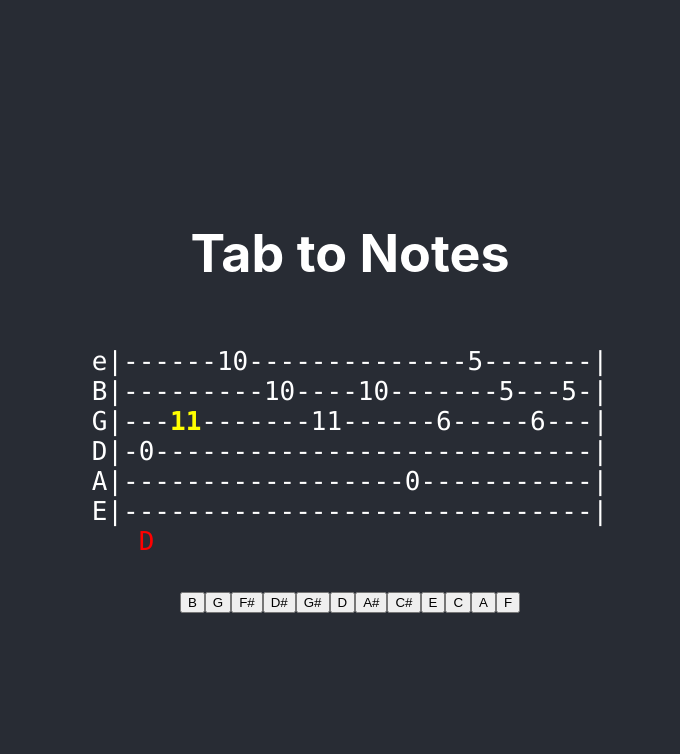
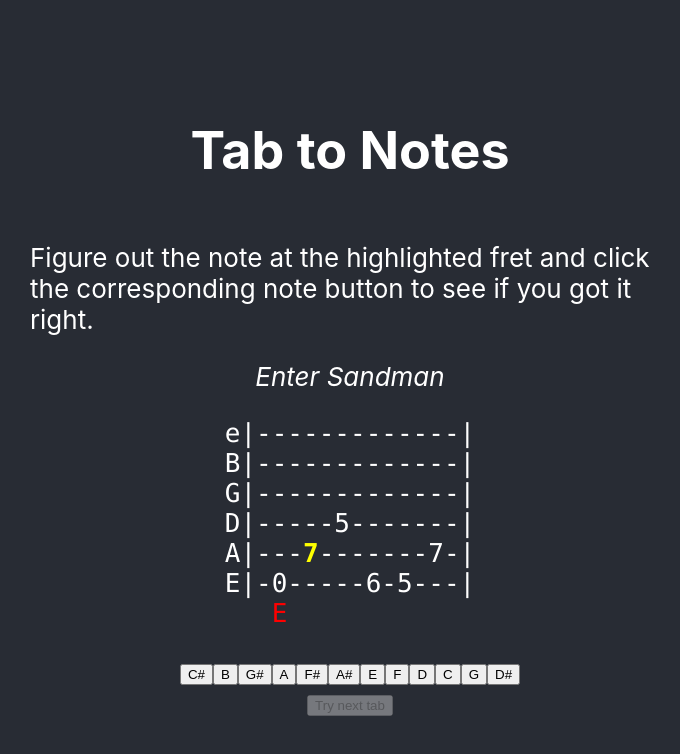
Before and after one commit to hapla/tab-to-notes-cs50, a plain HTML site: page index.html in a window 1280 px wide. Both pictures are taken after a click on the button "C#". Shown: the whole page, without its empty margins (290-970 px from the left). Drawn offline with Linux system fonts and the light colour scheme.

Commit message:
Added next tab button, all basic functionality exists

```diff
--- a/index.html
+++ b/index.html
@@ -9,11 +9,18 @@
     <body>
         <div class="content">
             <h1>Tab to Notes</h1>
+            <div class="instruction">
+                <p>Figure out the note at the highlighted fret and click
+                the corresponding note button to see if you got it right.</p>
+            </div>
+            <div id="song">
+            </div>
             <div id="tab">
             </div>
-            <div id="status">
+            <div id="reply">
             </div>
-            <div id="reply">
+            <div id="control">
+                <button id="next">Try next tab</button>
             </div>
         </div>
     </body>
--- a/tab-to-notes.js
+++ b/tab-to-notes.js
@@ -8,23 +8,32 @@
  * tabdata format: [string number, fretnumber], [string, fret], ...
  */
 const tabs = [
+    ["Enter Sandman", [[6,0],[5,7],[4,5],[6,6],[6,5],[5,7]]],
+    ["Up Around the Bend", [[4,0],[3,11],[1,10],[2,10],[3,11],[2,10],[5,0],[3,6],[1,5],[2,5],[3,6],[2,5]]],
     ["House of the Rising Sun", [[5,0],[4,2],[3,2],[2,1],[1,0],[2,1],[3,0],[5,3],[4,2],[3,0],[2,1],[1,0],[2,1],[3,0]]],
-    ["Race Wish", [[3,9],[3,10],[3,9],[4,12],[3,9],[4,12],[4,10],[4,9],[4,10],[4,9],[5,12],[5,11],[5,12],[4,9],[4,10],[4,12]]],
-    ["Enter Sandman", [[6,0],[5,7],[4,5],[6,6],[6,5],[5,7]]],
     ["Rudolph the Red-Nosed Reindeer", [[1,0],[1,2],[1,0],[2,2],[1,5],[1,2],[1,0],[1,0],[1,2],[1,0],[1,2],[1,0],[1,5],[1,4]]],
     ["The Trooper", [[5,7],[5,7],[5,7],[5,5],[6,7],[5,5],[5,5],[5,5],[5,3],[6,5],[5,3],[5,3],[5,3],[5,2],[6,3],[5,5],[4,5],[5,5],[5,7]]],
+    ["Race Wish", [[3,9],[3,10],[3,9],[4,12],[3,9],[4,12],[4,10],[4,9],[4,10],[4,9],[5,12],[5,11],[5,12],[4,9],[4,10],[4,12]]],
     ["Crazy Doctor", [[2,12],[3,13],[4,14],[3,13],[2,12],[2,15],[2,13],[2,12],[1,12],[2,13],[3,14],[4,15],[4,14],[4,12],
                                      [5,15],[4,14],[3,14],[3,11]]],
-    ["Up Around the Bend", [[4,0],[3,11],[1,10],[2,10],[3,11],[2,10],[5,0],[3,6],[1,5],[2,5],[3,6],[2,5]]],
 ];
+
+var tabElem = document.getElementById('tab');
+var tabdsp = document.createElement('pre');
+tabdsp.className = "pre";
+let chkpos = 0;
+let tabnum = 0;
+let tab = tabs[tabnum][1];
+let results = [];
 
 // Render the ASCII tab, highlighting current position if given
 function printTab(tab, results, current = -1) {
     const strings = [];
     const stats = [];
     const hilit = '<span style="color:yellow;font-weight:bold;">'
-    // Go string by string
-    console.log('results = ' + results);
+    document.getElementById('song').innerHTML = '<i>'+tabs[tabnum][0]+'</i>';
+
+    // Print tab string by string
     for (let s = 0; s < STRINGS; s++) {
         let string = [];
         // Print tuning of the string and bar at beginning
@@ -160,10 +169,7 @@
     console.log(fretboard);
 }
 
-function sleep(ms) {
-    return new Promise(resolve => setTimeout(resolve, ms));
-}
-
+// Check if answer matches the note on current position of tab
 function checkAnswer(tabnum, pos, ans) {
     let tab = tabs[tabnum][1];
     let note = getFretNote(tab[pos][0], tab[pos][1]);
@@ -175,33 +181,49 @@
     }
 }
 
-var tabElem = document.getElementById('tab');
-var tabdsp = document.createElement('pre');
-tabdsp.className = "pre";
+// When note button is clicked, check the answer and advance to next note
+const handleNoteButtons = (note) => {
+    return function(event) {
+        if (chkpos < tab.length) {
+            results.push(checkAnswer(tabnum, chkpos, note));
+            chkpos++;
+            tabdsp.innerHTML = printTab(tab, results, chkpos);
+        }
+        if (chkpos == tab.length) {
+            document.getElementById('next').disabled = false;
+        }
+    }
+}
 
-async function test() {
-    let chkpos = 0;
-    let tabnum = 6;
-    let tab = tabs[tabnum][1];
-    var ans;
-    let results = [];
+// Next button advances to the next tab and clears previous answers
+document.querySelector('#next').addEventListener('click', function() {
+    if (tabnum < (tabs.length-1)) {
+        tabnum++;
+    }
+    else {
+        tabnum = 0;
+    }
+    results = [];
+    chkpos = 0;
+    tab = tabs[tabnum][1];
+    document.getElementById('next').disabled = true;
+    tabdsp.innerHTML = printTab(tab, results, 0);
+});
+
+// Initialize, create note buttons
+function tabToNotes() {
+    //var ans;
     tabdsp.innerHTML = printTab(tab, results, 0);
     addReplyButtons(document.getElementById('reply'), true);
+    document.getElementById('next').disabled = true;
+
     for (let pos = 0; pos < allNotes.length; pos++) {
-        (function() {
-            var idstring = '#' + allNotes[pos].replace("#", "sharp");
-            document.querySelector(idstring).addEventListener('click', function() {
-                console.log("Nappi "+idstring);
-                results.push(checkAnswer(tabnum, chkpos, allNotes[pos]));
-                chkpos++;
-                tabdsp.innerHTML = printTab(tab, results, chkpos);
-            });
-        }());
+        var idstring = '#' + allNotes[pos].replace("#", "sharp");
+        document.querySelector(idstring).addEventListener('click', handleNoteButtons(allNotes[pos]));
     }
-    console.log("End of test()");
 };
 
-test();
+tabToNotes();
 
 //getUncoveredPositions(tabs);
 
--- a/visuals.css
+++ b/visuals.css
@@ -24,3 +24,7 @@
   font-size: calc(10px + 2vmin);
   color: white;
 }
+
+.instruction {
+    width: 50%;
+}
```
